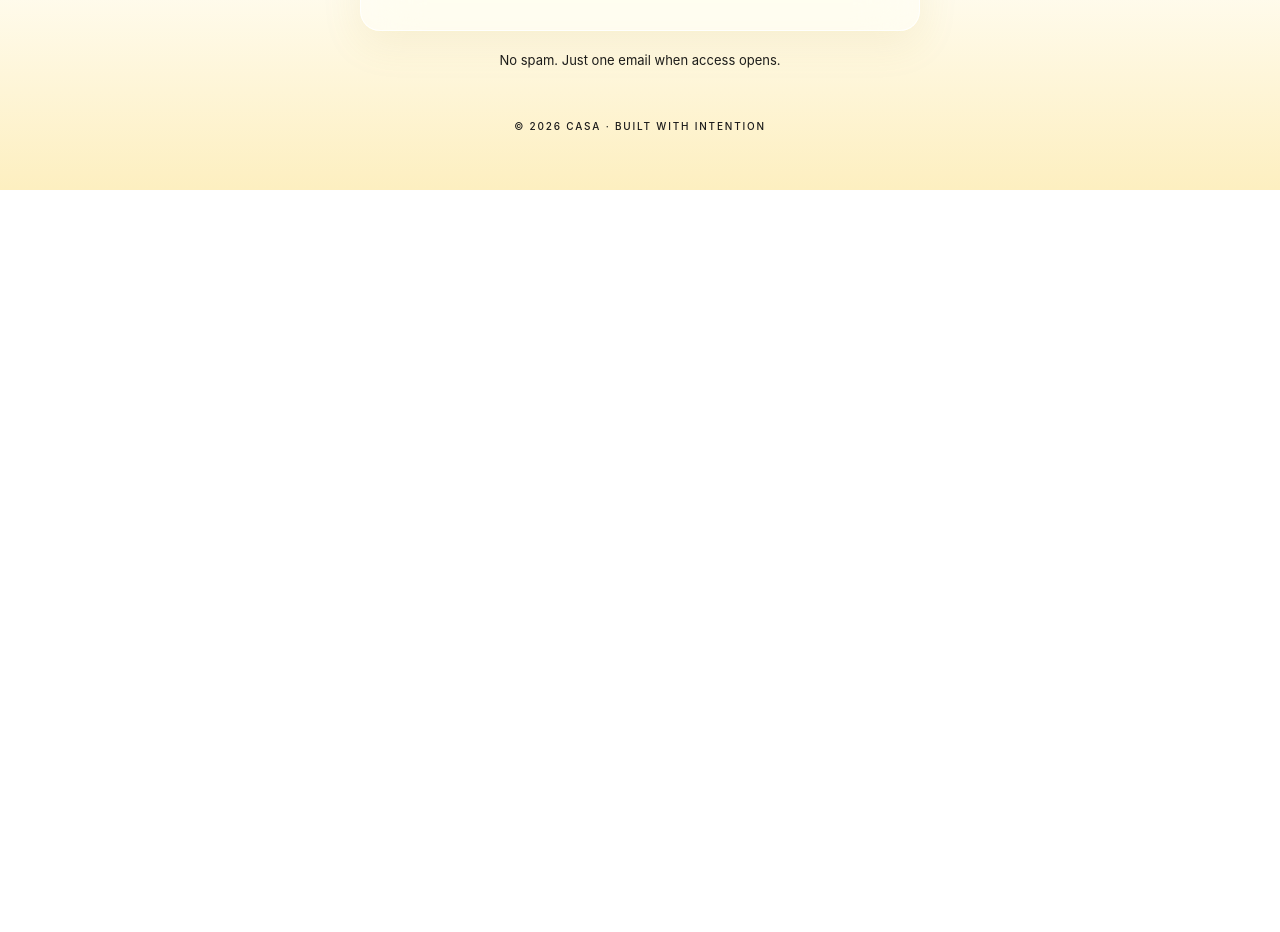
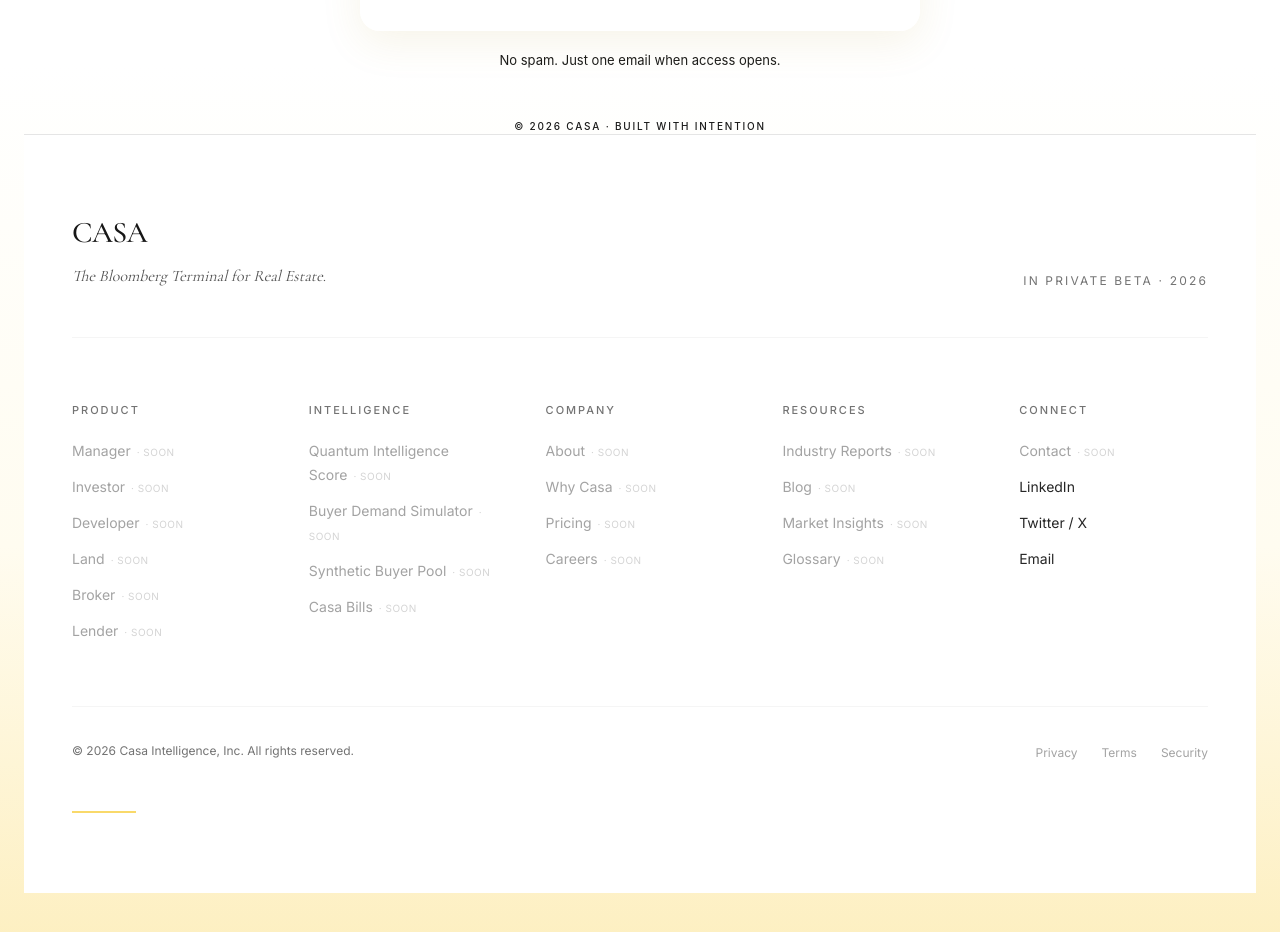
Before and after one commit to raeganmbeckh-jpg/casa-app, a Next.js app: page /waitlist in a window 1280 px wide. Shown: the part 660-1592 px from the top of the page. Before the commit the page ends 850 px from the top, so only its background shows below. Built offline with nearby package versions, Linux system fonts and the light colour scheme; a web font is replaced by a local one.

Commit message:
feat: add Footer component to landing page and waitlist page

```diff
--- a/src/app/page.tsx
+++ b/src/app/page.tsx
@@ -3,6 +3,7 @@
 import { useEffect, useRef, useState } from "react";
 import { useRouter } from "next/navigation";
 import CasaOrb from "@/components/CasaOrb";
+import Footer from '@/components/Footer';
 import {
   Search,
   ChevronDown,
@@ -461,6 +462,7 @@ export default function LandingPage() {
       {rolesSection}
       {ctaSection}
       {footer}
+      <Footer />
     </main>
   );
 }
--- a/src/app/waitlist/page.tsx
+++ b/src/app/waitlist/page.tsx
@@ -3,6 +3,7 @@
 import { useState, useEffect } from "react";
 import { CheckCircle2 } from "lucide-react";
 import MiniOrb from "@/components/MiniOrb";
+import Footer from '@/components/Footer';
 
 const GS = "var(--font-general-sans)";
 const TX = "#1A1A1A";
@@ -204,6 +205,7 @@ export default function WaitlistPage() {
       <style jsx global>{`
         @keyframes fadeIn { from { opacity: 0; transform: translateY(8px); } to { opacity: 1; transform: translateY(0); } }
       `}</style>
+      <Footer />
     </main>
   );
 }
--- /dev/null
+++ b/src/components/Footer.tsx
@@ -0,0 +1,175 @@
+'use client';
+
+import Link from 'next/link';
+
+type FooterLink = {
+  label: string;
+  href?: string;
+  comingSoon?: boolean;
+};
+
+const productLinks: FooterLink[] = [
+  { label: 'Manager', comingSoon: true },
+  { label: 'Investor', comingSoon: true },
+  { label: 'Developer', comingSoon: true },
+  { label: 'Land', comingSoon: true },
+  { label: 'Broker', comingSoon: true },
+  { label: 'Lender', comingSoon: true },
+];
+
+const intelligenceLinks: FooterLink[] = [
+  { label: 'Quantum Intelligence Score', comingSoon: true },
+  { label: 'Buyer Demand Simulator', comingSoon: true },
+  { label: 'Synthetic Buyer Pool', comingSoon: true },
+  { label: 'Casa Bills', comingSoon: true },
+];
+
+const companyLinks: FooterLink[] = [
+  { label: 'About', comingSoon: true },
+  { label: 'Why Casa', comingSoon: true },
+  { label: 'Pricing', comingSoon: true },
+  { label: 'Careers', comingSoon: true },
+];
+
+const resourceLinks: FooterLink[] = [
+  { label: 'Industry Reports', comingSoon: true },
+  { label: 'Blog', comingSoon: true },
+  { label: 'Market Insights', comingSoon: true },
+  { label: 'Glossary', comingSoon: true },
+];
+
+const connectLinks: FooterLink[] = [
+  { label: 'Contact', comingSoon: true },
+  { label: 'LinkedIn', href: 'https://www.linkedin.com/company/usecasa' },
+  { label: 'Twitter / X', href: 'https://twitter.com' },
+  { label: 'Email', href: 'mailto:info@usecasa.io' },
+];
+
+const legalLinks: FooterLink[] = [
+  { label: 'Privacy', comingSoon: true },
+  { label: 'Terms', comingSoon: true },
+  { label: 'Security', comingSoon: true },
+];
+
+function FooterColumn({ title, links }: { title: string; links: FooterLink[] }) {
+  return (
+    <div>
+      <h3
+        className="mb-5 text-[11px] font-medium uppercase tracking-[0.18em] text-neutral-500"
+        style={{ fontFamily: 'Inter, sans-serif' }}
+      >
+        {title}
+      </h3>
+      <ul className="space-y-3">
+        {links.map((link) => (
+          <li key={link.label}>
+            {link.href ? (
+              <Link
+                href={link.href}
+                className="text-sm text-neutral-800 transition-colors hover:text-[#F9D96A]"
+                style={{ fontFamily: 'Inter, sans-serif' }}
+                {...(link.href.startsWith('http') ? { target: '_blank', rel: 'noopener noreferrer' } : {})}
+              >
+                {link.label}
+              </Link>
+            ) : (
+              <span
+                className="text-sm text-neutral-400"
+                style={{ fontFamily: 'Inter, sans-serif' }}
+                title="Coming soon"
+              >
+                {link.label}
+                <span className="ml-1.5 text-[10px] uppercase tracking-wider text-neutral-300">
+                  · soon
+                </span>
+              </span>
+            )}
+          </li>
+        ))}
+      </ul>
+    </div>
+  );
+}
+
+export default function Footer() {
+  const year = new Date().getFullYear();
+
+  return (
+    <footer className="border-t border-neutral-200 bg-white">
+      <div className="mx-auto max-w-7xl px-6 py-20 lg:px-12">
+        <div className="mb-16 flex flex-col gap-6 border-b border-neutral-100 pb-12 md:flex-row md:items-end md:justify-between">
+          <div>
+            <Link href="/" className="inline-block">
+              <span
+                className="text-3xl tracking-tight text-neutral-900"
+                style={{ fontFamily: 'Cormorant Garamond, serif', fontWeight: 500 }}
+              >
+                CASA
+              </span>
+            </Link>
+            <p
+              className="mt-3 max-w-md text-base leading-relaxed text-neutral-600"
+              style={{ fontFamily: 'Cormorant Garamond, serif', fontStyle: 'italic' }}
+            >
+              The Bloomberg Terminal for Real Estate.
+            </p>
+          </div>
+          <div className="md:text-right">
+            <p
+              className="text-xs uppercase tracking-[0.18em] text-neutral-500"
+              style={{ fontFamily: 'Inter, sans-serif' }}
+            >
+              In private beta · 2026
+            </p>
+          </div>
+        </div>
+
+        <div className="grid grid-cols-2 gap-12 md:grid-cols-3 lg:grid-cols-5">
+          <FooterColumn title="Product" links={productLinks} />
+          <FooterColumn title="Intelligence" links={intelligenceLinks} />
+          <FooterColumn title="Company" links={companyLinks} />
+          <FooterColumn title="Resources" links={resourceLinks} />
+          <FooterColumn title="Connect" links={connectLinks} />
+        </div>
+
+        <div className="mt-16 flex flex-col gap-4 border-t border-neutral-100 pt-8 md:flex-row md:items-center md:justify-between">
+          <p
+            className="text-xs text-neutral-500"
+            style={{ fontFamily: 'Inter, sans-serif' }}
+          >
+            © {year} Casa Intelligence, Inc. All rights reserved.
+          </p>
+          <ul className="flex flex-wrap gap-6">
+            {legalLinks.map((link) => (
+              <li key={link.label}>
+                {link.href ? (
+                  <Link
+                    href={link.href}
+                    className="text-xs text-neutral-500 transition-colors hover:text-neutral-900"
+                    style={{ fontFamily: 'Inter, sans-serif' }}
+                  >
+                    {link.label}
+                  </Link>
+                ) : (
+                  <span
+                    className="text-xs text-neutral-400"
+                    style={{ fontFamily: 'Inter, sans-serif' }}
+                    title="Coming soon"
+                  >
+                    {link.label}
+                  </span>
+                )}
+              </li>
+            ))}
+          </ul>
+        </div>
+
+        <div
+          className="mt-12 h-[2px] w-16"
+          style={{ backgroundColor: '#F9D96A' }}
+          aria-hidden
+        />
+      </div>
+    </footer>
+  );
+}
```
